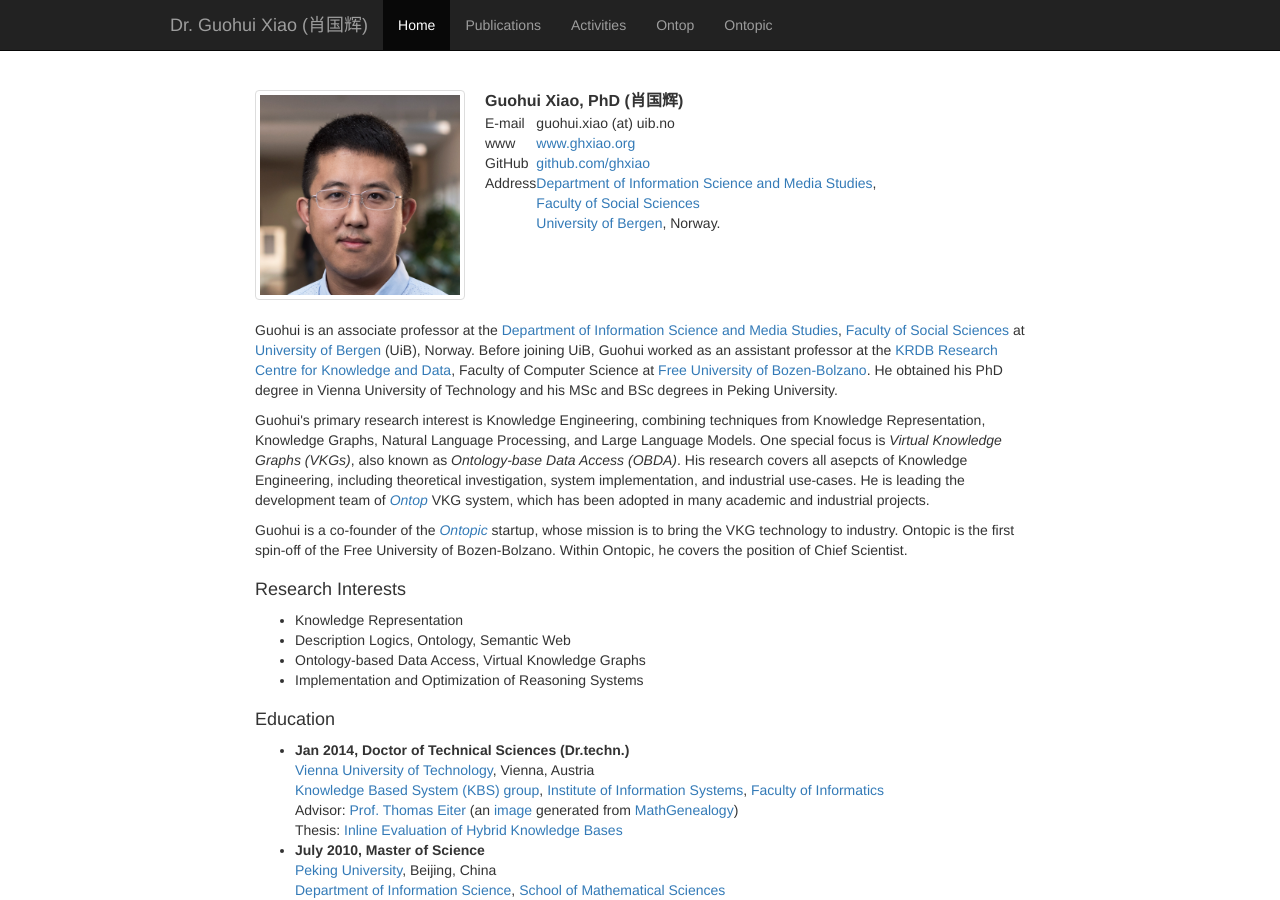
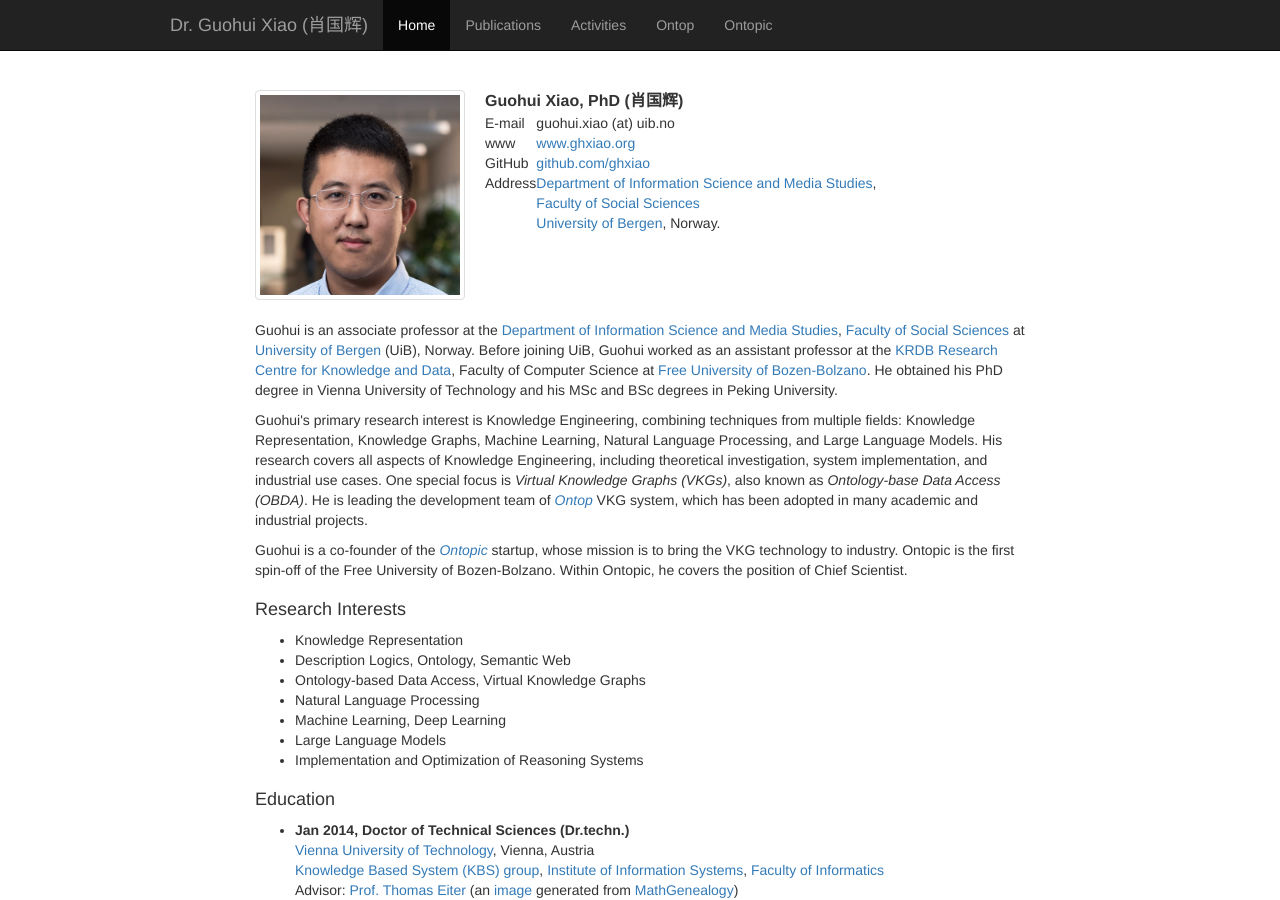
Before and after one commit to ghxiao/ghxiao.github.io, a Jekyll site: the page built from index.html, in a window 1280 px wide and 900 px high. Built offline with Jekyll 4.4.1, drawn with Linux system fonts in a browser that asks for light colours.

Commit message:
Update index.html

```diff
--- a/index.html
+++ b/index.html
@@ -71,10 +71,10 @@ slug: home
 </p>
 
 <p>
-    Guohui's primary research interest is Knowledge Engineering, combining techniques from Knowledge Representation, Knowledge Graphs, Natural Language Processing, and Large Language Models.
+    Guohui's primary research interest is Knowledge Engineering, combining techniques from multiple fields: Knowledge Representation, Knowledge Graphs, Machine Learning, Natural Language Processing, and Large Language Models.
+    His research covers all aspects of Knowledge Engineering, including theoretical investigation, system implementation, and industrial use cases.
     One special focus is <em>Virtual Knowledge Graphs (VKGs)</em>, also known as <em>Ontology-base
         Data Access (OBDA)</em>.
-    His research covers all asepcts of Knowledge Engineering, including theoretical investigation, system implementation, and industrial use-cases.
     He is leading the development team of
     <a href="http://ontop.inf.unibz.it"><em>Ontop</em></a> VKG system, which has been adopted in many academic and industrial
     projects.
@@ -95,6 +95,9 @@ slug: home
         <li>Knowledge Representation</li>
         <li>Description Logics, Ontology, Semantic Web</li>
         <li>Ontology-based Data Access, Virtual Knowledge Graphs</li>
+        <li>Natural Language Processing</li>
+        <li>Machine Learning, Deep Learning</li>
+        <li>Large Language Models</li>
         <!-- <li>Nonmontonic Reasoning, Logic Programming, Answer Set Programming</li> -->
         <!-- <li>Combination of Rules and Ontologies</li> -->
         <!-- <li>Algorithms and Computational Complexity in AI</li> -->
```
